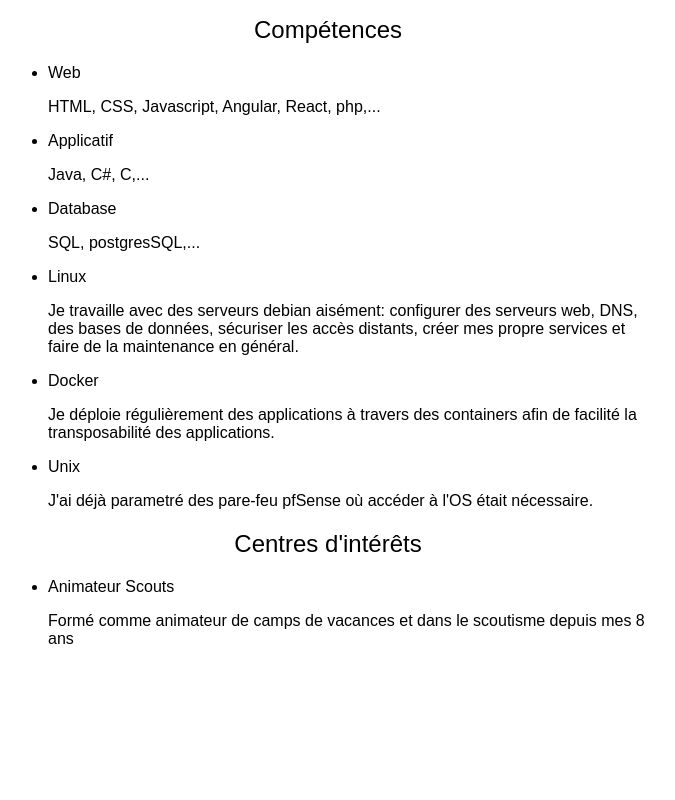
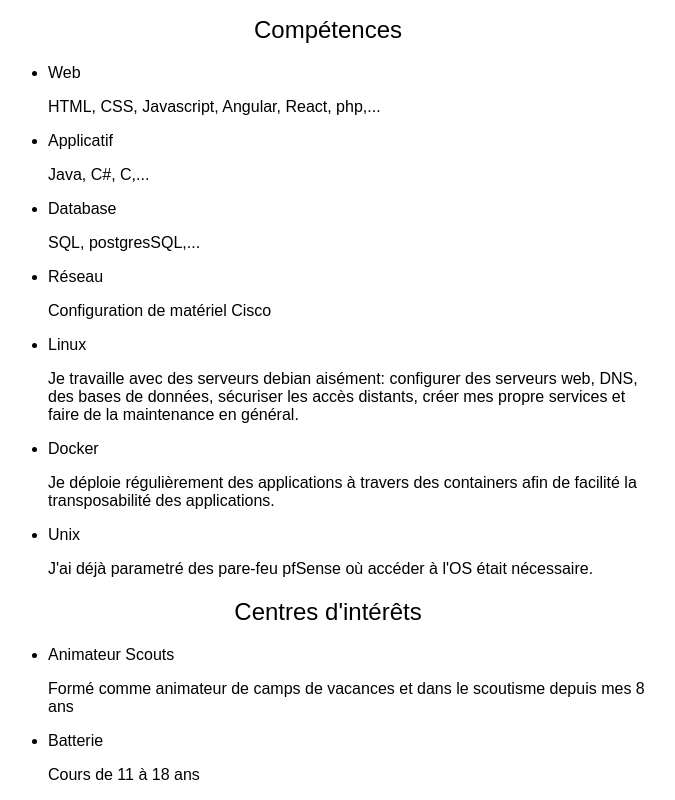
Before and after one commit to JonGoo/jonathanGoossens.github.io, a plain HTML site: page CV.html in a window 1280 px wide. Shown: the part 570-1370 px from the top of the page, without its empty margins (312-987 px from the left). Before the commit the page ends 1234 px from the top, so only its background shows below. Drawn offline with Linux system fonts and the light colour scheme.

Commit message:
Avancé du CV

```diff
--- a/CV.html
+++ b/CV.html
@@ -67,6 +67,10 @@
                     <p>SQL, postgresSQL,...</p>
                 </li>
                 <li>
+                    <p>Réseau</p>
+                    <p>Configuration de matériel Cisco</p>
+                </li>
+                <li>
                     <p>Linux</p>
                     <p>Je travaille avec des serveurs debian aisément: configurer des serveurs web, DNS, des bases de données, sécuriser les accès distants, créer mes propre services et faire de la maintenance en général.</p>
                 </li>
@@ -87,6 +91,10 @@
                     <p>Animateur Scouts</p>
                     <p>Formé comme animateur de camps de vacances et dans le scoutisme depuis mes 8 ans</p>
                 </li>
+                <li>
+                    <p>Batterie</p>
+                    <p>Cours de 11 à 18 ans</p>
+                </li>
             </ul>
         </article>
     </section>
```
